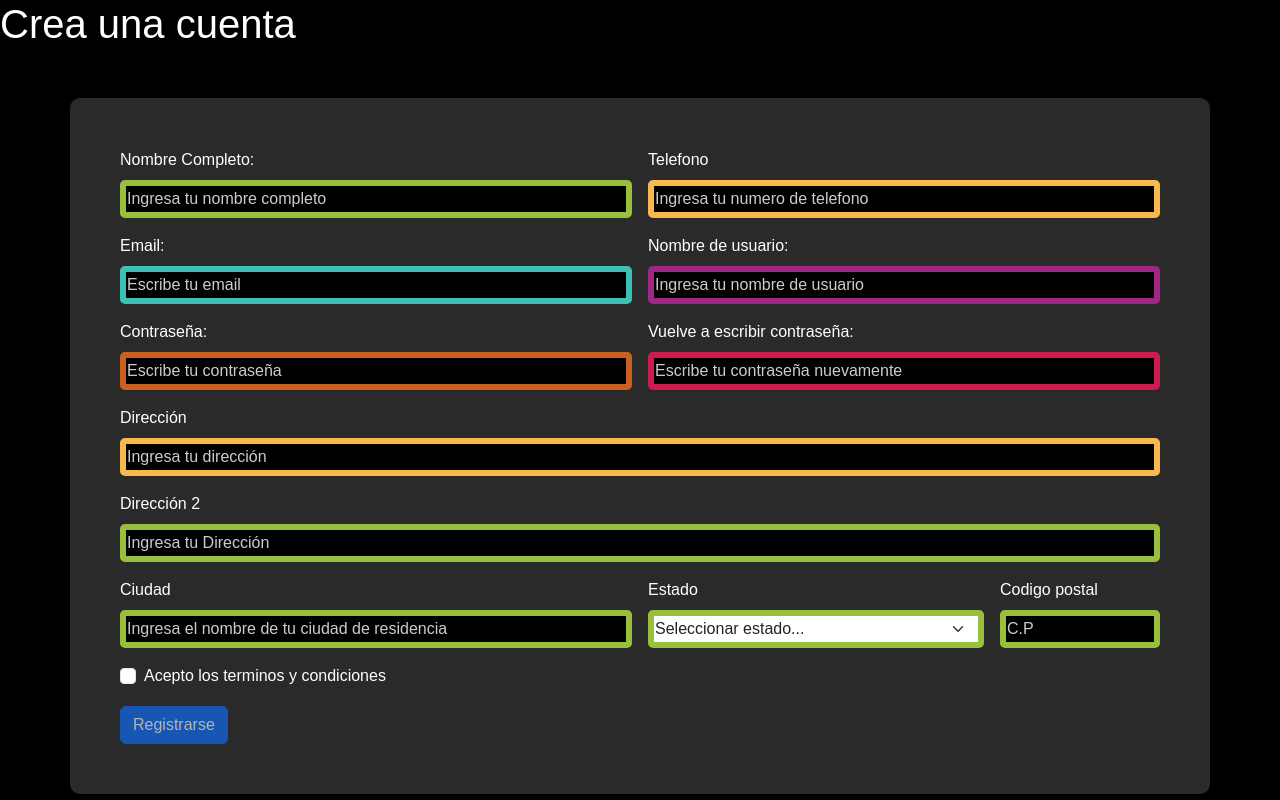
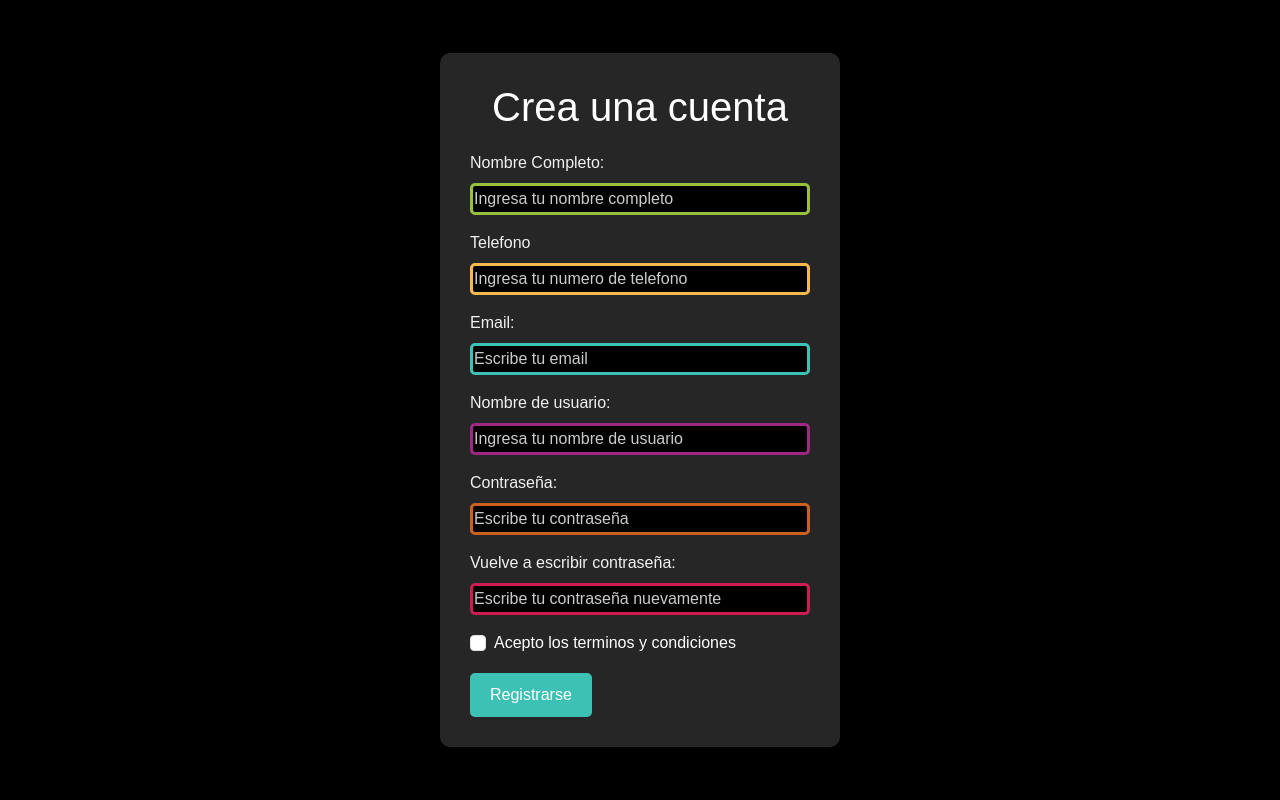
Before and after one commit to StackMasters47/PROYECTOINTEGRADOR, a PHP site: page /Registro.html in a window 1280 px wide. Run offline with PHP 8.4, Linux system fonts and the light colour scheme.

Commit message:
actualizacion de archivos

```diff
--- a/Pagina_de_registro/Registro.css
+++ b/Pagina_de_registro/Registro.css
@@ -1,4 +1,4 @@
-body {
+/* body {
     background-color: black;
     color: white;
     font-family: 'Montserrat', sans-serif;
@@ -31,4 +31,75 @@ body {
 }
 .form-label{
 
+} */
+
+body {
+    background-color: black;
+    color: white;
+    font-family: 'Montserrat', sans-serif;
+    margin: 0;
+    padding: 0;
+    display: flex;
+    justify-content: center;
+    align-items: center;
+    min-height: 100vh;
 }
+
+/* Contenedor del formulario de registro */
+.container {
+    max-width: 400px; /* Ancho limitado para un diseño compacto */
+    padding: 30px;
+    background-color: rgba(255, 255, 255, 0.15);
+    border-radius: 10px;
+    box-shadow: 0px 4px 10px rgba(0, 0, 0, 0.5); /* Sombra elegante */
+}
+
+/* Inputs y textos del formulario */
+.form-control {
+    background-color: black;
+    color: white;
+    border: 2px solid #98BF3E;
+    padding: 10px;
+    border-radius: 5px;
+    transition: all 0.3s ease-in-out;
+}
+
+.form-control::placeholder {
+    color: #ccc;
+    opacity: 1;
+}
+
+.form-control:focus {
+    background-color: black;
+    color: white;
+    outline: none;
+    border-color: #3DC1B4; /* Color de borde al enfocarse */
+    box-shadow: 0px 0px 8px #3DC1B4;
+}
+
+.form-label {
+    font-size: 1rem;
+    color: #f1f1f1;
+}
+
+/* Botón de registro */
+button#Registrarse {
+    background-color: #3DC1B4;
+    border: none;
+    padding: 10px 20px;
+    font-size: 1rem;
+    border-radius: 5px;
+    cursor: pointer;
+    transition: background-color 0.3s ease-in-out;
+}
+
+button#Registrarse:hover {
+    background-color: #2ba599;
+}
+
+/* Título */
+h1 {
+    color: white;
+    text-align: center;
+    margin-bottom: 20px;
+}
--- a/Pagina_de_registro/Registro.html
+++ b/Pagina_de_registro/Registro.html
@@ -9,58 +9,36 @@
 </head>
 <body>
 
-    <h1>Crea una cuenta</h1>
+    <div class="container" id="formularioRegistro">
+      <h1>Crea una cuenta</h1>
+      <div id="alertContainer"></div>
 
-    <div class="container">
     <form class="row g-3">
-        <div class="col-md-6">
+        <div class="col-md-12">
           <label for="nombreInput" class="form-label">Nombre Completo:</label>
-          <input type="text" class="form-control" id="nombreInput" placeholder="Ingresa tu nombre completo" style="border: 6px solid #98BF3E; padding: 1px; border-radius: 5px; width: 100%;">
+          <input type="text" class="form-control" id="nombreInput" placeholder="Ingresa tu nombre completo" style="border: 3px solid #98BF3E; padding: 1px; border-radius: 5px; width: 100%;">
         </div>
-        <div class="col-md-6">
+        <div class="col-md-12">
           <label for="telefonoInput" class="form-label">Telefono</label>
-          <input type="tel" class="form-control" id="telefonoInput" placeholder="Ingresa tu numero de telefono" style="border: 6px solid #F6B94F; padding: 1px; border-radius: 5px; width: 100%;">
+          <input type="tel" class="form-control" id="telefonoInput" placeholder="Ingresa tu numero de telefono" style="border: 3px solid #F6B94F; padding: 1px; border-radius: 5px; width: 100%;">
         </div>
-        <div class="col-md-6">
+        <div class="col-md-12">
             <label for="inputEmail4" class="form-label">Email:</label>
-            <input type="email" class="form-control" id="inputEmail4" placeholder="Escribe tu email" style="border: 6px solid #3DC1B4; padding: 1px; border-radius: 5px; width: 100%;">
+            <input type="email" class="form-control" id="inputEmail4" placeholder="Escribe tu email" style="border: 3px solid #3DC1B4; padding: 1px; border-radius: 5px; width: 100%;">
           </div>
-          <div class="col-md-6">
+          <div class="col-md-12">
             <label for="usuarioInput" class="form-label">Nombre de usuario:</label>
-            <input type="text" class="form-control" id="usuarioInput" placeholder="Ingresa tu nombre de usuario" style="border: 6px solid #9F2884; padding: 1px; border-radius: 5px; width: 100%;">
+            <input type="text" class="form-control" id="usuarioInput" placeholder="Ingresa tu nombre de usuario" style="border: 3px solid #9F2884; padding: 1px; border-radius: 5px; width: 100%;">
           </div>
-          <div class="col-md-6">
+          <div class="col-md-12">
             <label for="passInput1" class="form-label">Contraseña:</label>
-            <input type="password" class="form-control" id="passInput1" placeholder="Escribe tu contraseña" style="border: 6px solid #CA6120; padding: 1px; border-radius: 5px; width: 100%;">
+            <input type="password" class="form-control" id="passInput1" placeholder="Escribe tu contraseña" style="border: 3px solid #CA6120; padding: 1px; border-radius: 5px; width: 100%;">
             <!-- <div class="form-text" id="basic-addon4">Minimo 8 caracteres alfanumericos.</div> -->
           </div>
-          <div class="col-md-6">
+          <div class="col-md-12">
             <label for="passInput2" class="form-label">Vuelve a escribir contraseña:</label>
-            <input type="password" class="form-control" id="passInput2" placeholder="Escribe tu contraseña nuevamente" style="border: 6px solid  rgb(206, 27, 81); padding: 1px; border-radius: 5px; width: 100%;">
+            <input type="password" class="form-control" id="passInput2" placeholder="Escribe tu contraseña nuevamente" style="border: 3px solid  rgb(206, 27, 81); padding: 1px; border-radius: 5px; width: 100%;">
           </div>
-        <div class="col-12">
-          <label for="direcciónInput1" class="form-label">Dirección</label>
-          <input type="text" class="form-control" id="direcciónInput1" placeholder="Ingresa tu dirección" style="border: 6px solid  #F6B94F; padding: 1px; border-radius: 5px; width: 100%;">
-        </div>
-        <div class="col-12">
-          <label for="direcciónInput2" class="form-label">Dirección 2</label>
-          <input type="text" class="form-control" id="direcciónInput2" placeholder="Ingresa tu Dirección" style="border: 6px solid #98BF3E; padding: 1px; border-radius: 5px; width: 100%;">
-        </div>
-        <div class="col-md-6">
-          <label for="ciudadInput" class="form-label">Ciudad</label>
-          <input type="text" class="form-control" id="ciudadInput" placeholder="Ingresa el nombre de tu ciudad de residencia" style="border: 6px solid #98BF3E; padding: 1px; border-radius: 5px; width: 100%;">
-        </div>
-        <div class="col-md-4">
-          <label for="estadoInput" class="form-label">Estado</label>
-          <select id="estadoInput" class="form-select" style="border: 6px solid #98BF3E; padding: 1px; border-radius: 5px; width: 100%;">
-            <option selected>Seleccionar estado...</option>
-            <option>...</option>
-          </select>
-        </div>
-        <div class="col-md-2">
-          <label for="zipInput" class="form-label">Codigo postal</label>
-          <input type="text" class="form-control" id="zipInput" placeholder="C.P" style="border: 6px solid #98BF3E; padding: 1px; border-radius: 5px; width: 100%;">
-        </div>
         <div class="col-12">
           <div class="form-check">
             <input class="form-check-input" type="checkbox" id="gridCheck">
@@ -70,7 +48,7 @@
           </div>
         </div>
         <div class="col-12">
-          <button type="button" class="btn btn-primary">Registrarse</button>
+          <button type="button" class="btn btn-primary" id="Registrarse">Registrarse</button>
         </div>
       </form>
     </div>
--- /dev/null
+++ b/experimento.html
@@ -0,0 +1,4 @@
+<div class="row">
+    <div class="col">Columna 1</div>
+    <div class="col">Columna 2</div>
+  </div>
```
Also changed, not shown: Pagina_de_registro/registro.js (+276 -43 lines).
